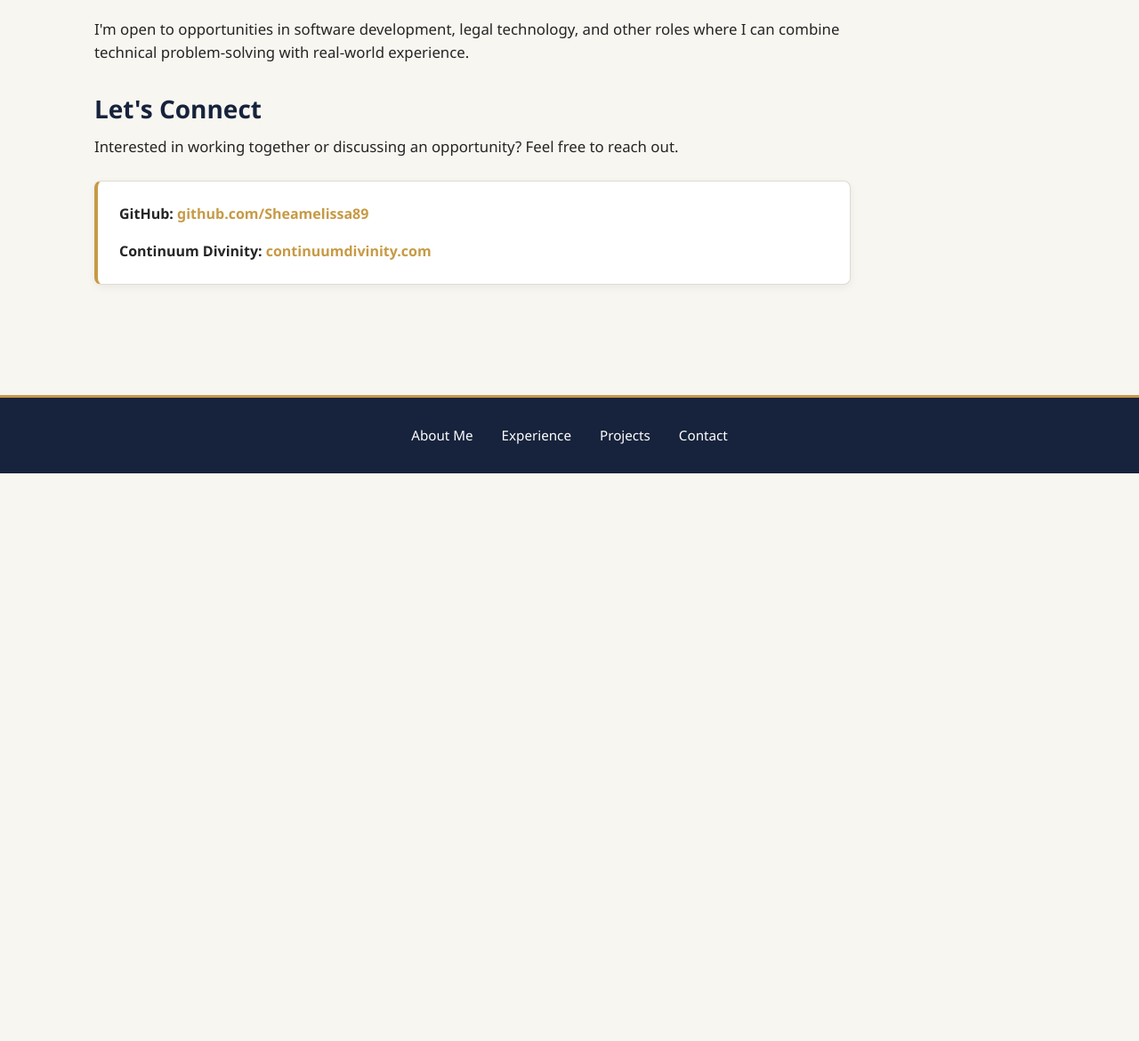
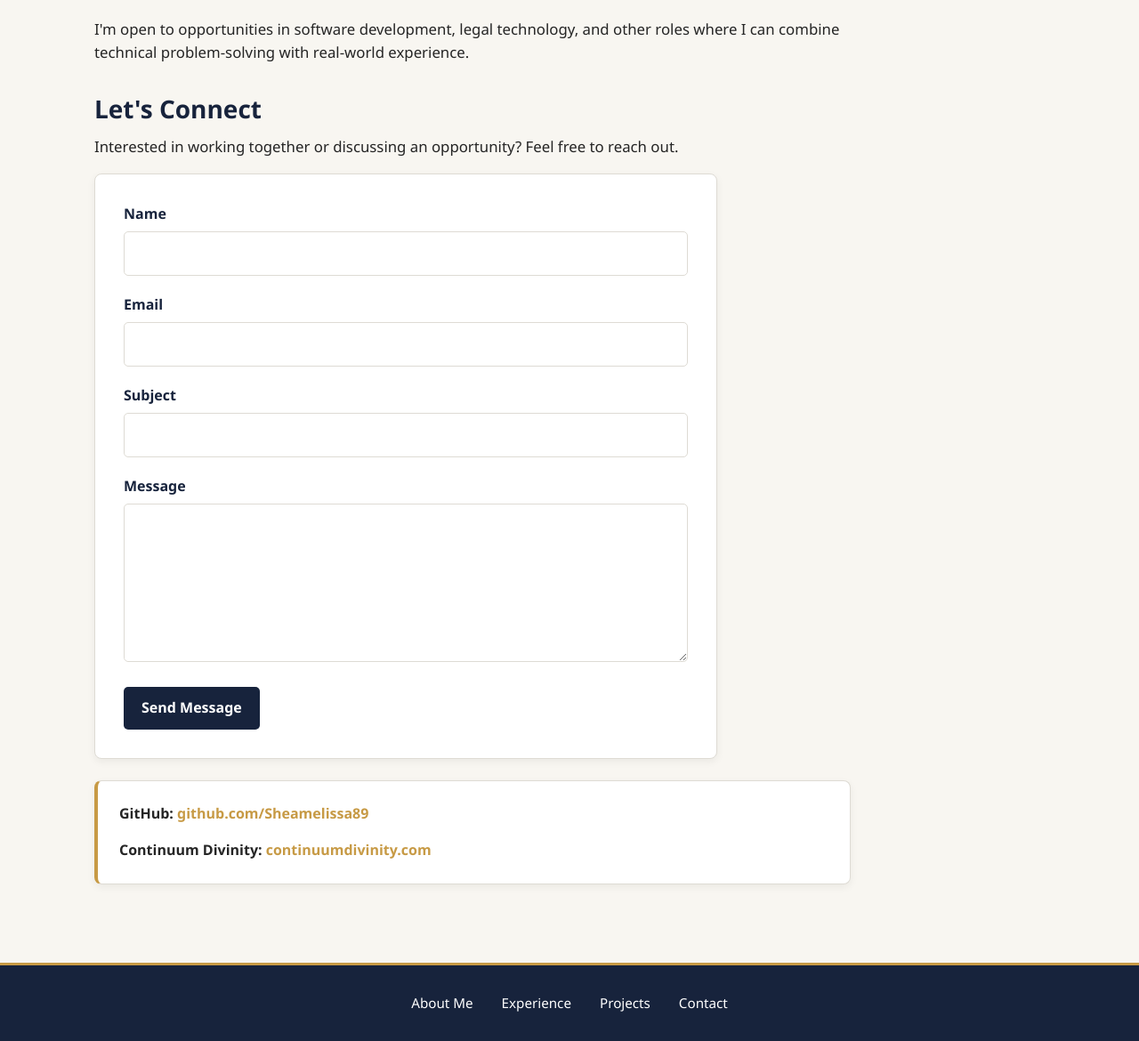
Before and after one commit to Sheamelissa89/117Project, a Django app: page /contact/ in a window 1280 px wide. Shown: the part 201-1371 px from the top of the page at 89% size. Before the commit the page ends 733 px from the top, so only its background shows below. Run offline with Django 5.2, Linux system fonts and the light colour scheme.

Commit message:
Assignment3-email

```diff
--- a/portfolio/forms.py
+++ b/portfolio/forms.py
@@ -6,3 +6,31 @@ class ProjectForm(forms.ModelForm):
     class Meta:
         model = Project
         fields = ['title', 'description', 'image', 'url', 'skills']
+
+
+class ContactForm(forms.Form):
+    name = forms.CharField(
+        max_length=100,
+        widget=forms.TextInput(attrs={"class": "form-control"}),
+    )
+    email = forms.EmailField(
+        widget=forms.EmailInput(attrs={"class": "form-control"}),
+    )
+    subject = forms.CharField(
+        max_length=200,
+        widget=forms.TextInput(attrs={"class": "form-control"}),
+    )
+    message = forms.CharField(
+        widget=forms.Textarea(attrs={
+            "class": "form-control",
+            "rows": 6,
+        }),
+    )
+
+    def clean_subject(self):
+        subject = self.cleaned_data["subject"]
+        if "\r" in subject or "\n" in subject:
+            raise forms.ValidationError(
+                "Please enter the subject on one line."
+            )
+        return subject
--- a/portfolio/views.py
+++ b/portfolio/views.py
@@ -1,6 +1,9 @@
+from django.conf import settings
+from django.core.mail import BadHeaderError, send_mail
+from smtplib import SMTPException
 from django.shortcuts import render, redirect
 from .models import Project
-from .forms import ProjectForm
+from .forms import ProjectForm, ContactForm
 
 def about_me_view(request):
     return render(request, 'pages/about_me.html')
@@ -10,8 +13,53 @@ def experience_view(request):
     return render(request, 'pages/experience.html')
 
 
+def send_email(form):
+    name = form.cleaned_data["name"]
+    email = form.cleaned_data["email"]
+    subject = form.cleaned_data["subject"]
+    message = form.cleaned_data["message"]
+
+    body = (
+        f"Name: {name}\n"
+        f"Email: {email}\n\n"
+        f"Message:\n{message}"
+    )
+
+    return send_mail(
+        subject=subject,
+        message=body,
+        from_email=settings.DEFAULT_FROM_EMAIL,
+        recipient_list=[settings.CONTACT_EMAIL],
+        fail_silently=False,
+    )
+
+
 def contact_view(request):
-    return render(request, 'pages/contact.html')
+    form = ContactForm(
+        request.POST if request.method == "POST" else None
+    )
+
+    if request.method == "POST" and form.is_valid():
+        try:
+            delivered = send_email(form)
+        except (BadHeaderError, SMTPException, OSError):
+            form.add_error(
+                None,
+                "Your message could not be sent. Please try again."
+            )
+        else:
+            if delivered == 1:
+                return redirect("/contact/?sent=1")
+
+            form.add_error(
+                None,
+                "Your message could not be sent. Please try again."
+            )
+
+    return render(request, "pages/contact.html", {
+        "form": form,
+        "sent": request.GET.get("sent") == "1",
+    })
 
 
 def projects_view(request):
--- a/templates/pages/contact.html
+++ b/templates/pages/contact.html
@@ -20,17 +20,57 @@
         Feel free to reach out.
     </p>
 
+    {% if sent %}
+        <p role="status">
+            Thank you! Your message has been sent successfully.
+        </p>
+    {% endif %}
+
+    <form method="post" action="{% url 'contact' %}" class="contact-form">
+        {% csrf_token %}
+
+        {{ form.non_field_errors }}
+
+        <p>
+            <label for="{{ form.name.id_for_label }}">Name</label>
+            {{ form.name }}
+            {{ form.name.errors }}
+        </p>
+
+        <p>
+            <label for="{{ form.email.id_for_label }}">Email</label>
+            {{ form.email }}
+            {{ form.email.errors }}
+        </p>
+
+        <p>
+            <label for="{{ form.subject.id_for_label }}">Subject</label>
+            {{ form.subject }}
+            {{ form.subject.errors }}
+        </p>
+
+        <p>
+            <label for="{{ form.message.id_for_label }}">Message</label>
+            {{ form.message }}
+            {{ form.message.errors }}
+        </p>
+
+        <button type="submit">Send Message</button>
+    </form>
+
     <div class="contact-links">
         <p>
             <strong>GitHub:</strong>
-            <a href="https://github.com/Sheamelissa89" target="_blank">
+            <a href="https://github.com/Sheamelissa89"
+               target="_blank" rel="noopener noreferrer">
                 github.com/Sheamelissa89
             </a>
         </p>
 
         <p>
             <strong>Continuum Divinity:</strong>
-            <a href="https://continuumdivinity.com" target="_blank">
+            <a href="https://continuumdivinity.com"
+               target="_blank" rel="noopener noreferrer">
                 continuumdivinity.com
             </a>
         </p>
```
Also changed, not shown: config/settings.py (+91 -69 lines), db.sqlite3, 1 other file.
